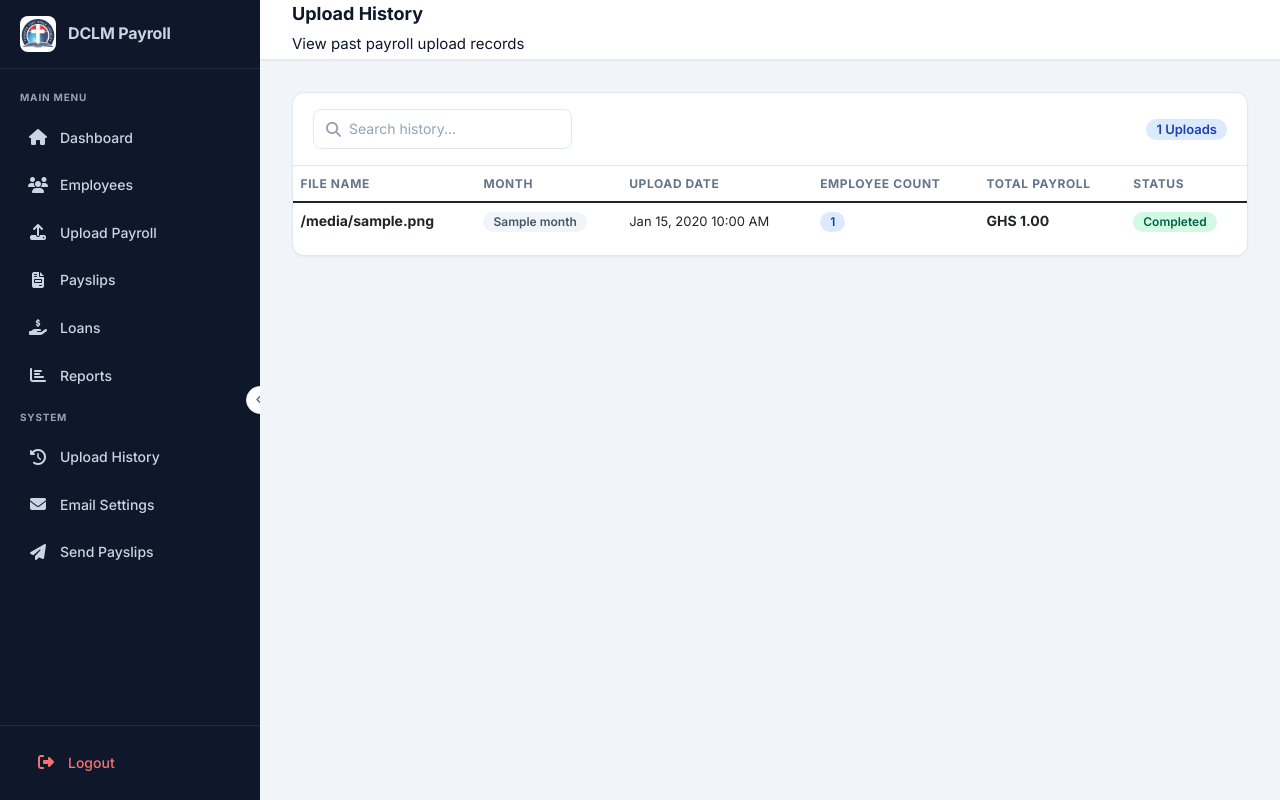
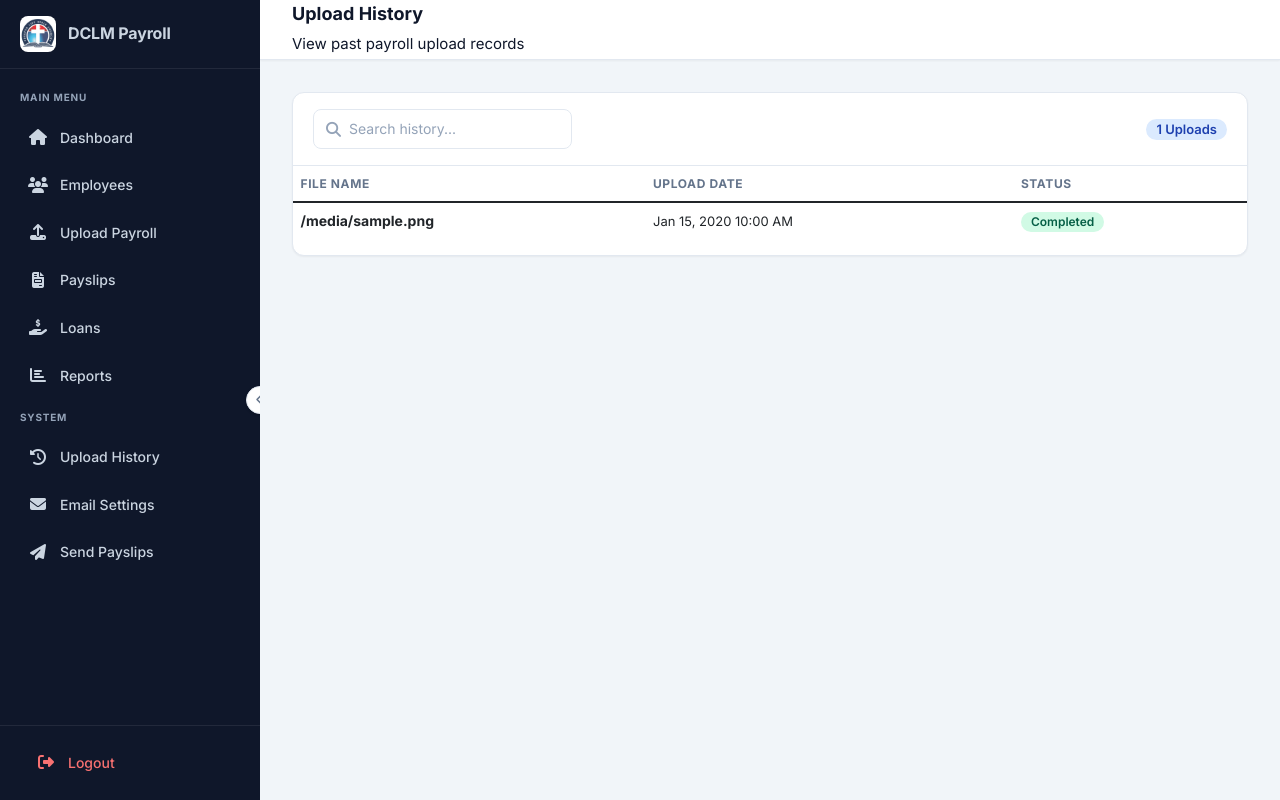
Before and after one commit to Fredderby/DCLM-payroll, a FastAPI app: template templates/upload_history.html in a window 1280 px wide. Run offline with FastAPI, Linux system fonts and the light colour scheme; the template is opened without the code that fills it: most values are stand-ins (such as "Sample title", 1, 10 or a date in 2020); parts of the project's set-up code (start-up, migrations or seed data) failed here and were passed over.

Commit message:
upload history page added

```diff
--- a/templates/upload_history.html
+++ b/templates/upload_history.html
@@ -26,25 +26,20 @@
     <thead>
       <tr>
         <th>File Name</th>
-        <th>Month</th>
         <th>Upload Date</th>
-        <th>Employee Count</th>
-        <th>Total Payroll</th>
         <th>Status</th>
       </tr>
     </thead>
     <tbody>
       {% for u in uploads %}
       <tr>
-        <td><strong>{{ u.filename }}</strong></td>
-        <td><span class="badge badge-secondary">{{ u.month or 'N/A' }}</span></td>
+        <td><strong>{{ u.file_name or 'N/A' }}</strong></td>
         <td style="font-size: 13px;">{{ u.timestamp.strftime("%b %d, %Y %I:%M %p") if u.timestamp else 'N/A' }}</td>
-        <td><span class="badge badge-info">{{ u.employee_count or '0' }}</span></td>
-        <td><strong>GHS {{ "{:,.2f}".format(u.total_payroll or 0) }}</strong></td>
         <td>
-          {% if u.status == 'Completed' or u.status == 'Success' %}
+          {% set status = (u.status or '').lower() %}
+          {% if status in ('completed', 'success') %}
           <span class="badge badge-success">Completed</span>
-          {% elif u.status == 'Failed' or u.status == 'Error' %}
+          {% elif status in ('failed', 'error') %}
           <span class="badge badge-danger">Failed</span>
           {% else %}
           <span class="badge badge-warning">{{ u.status or 'Pending' }}</span>
```
Also changed, not shown: templates/reports.html (+3 -9 lines).
